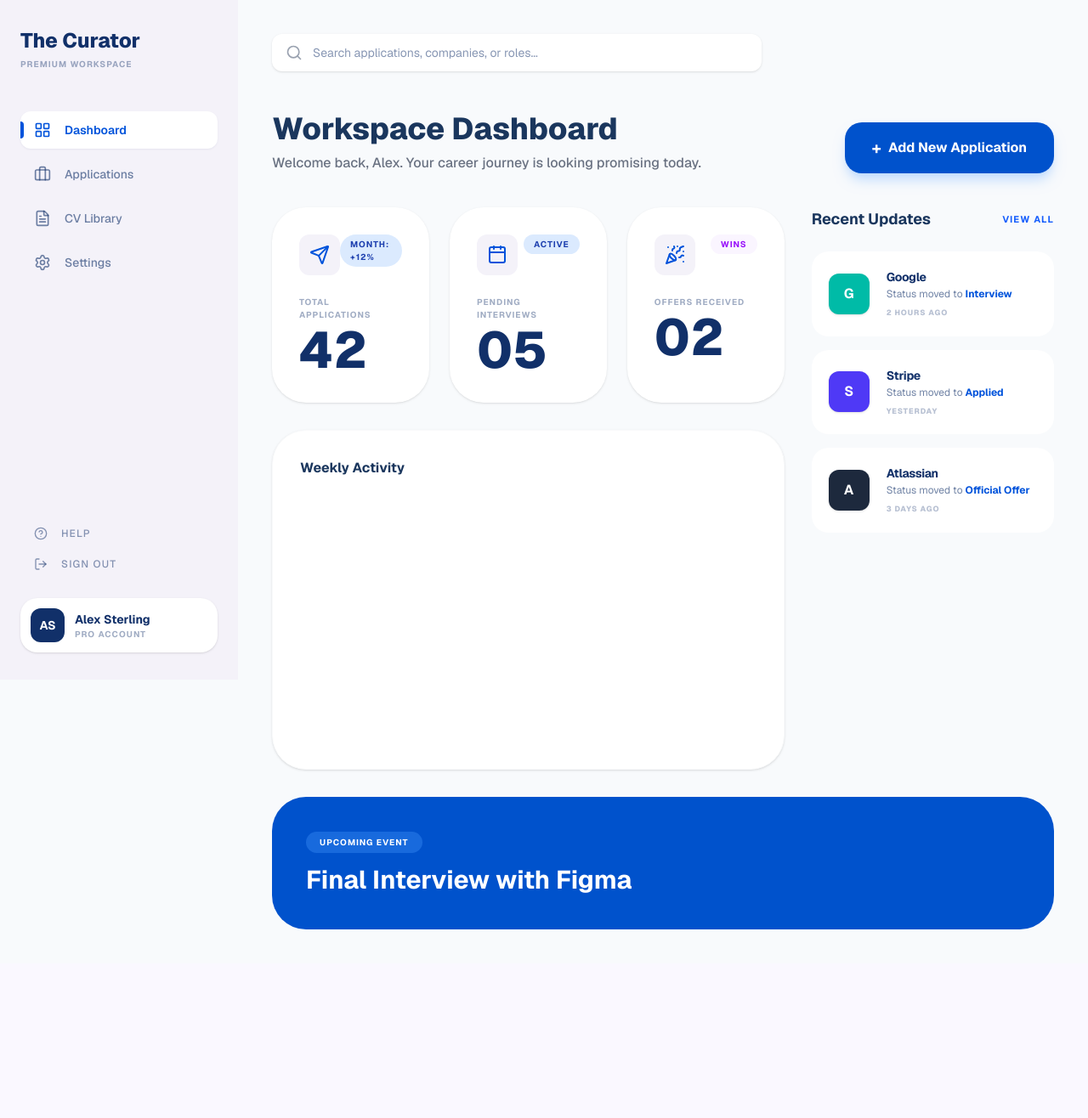
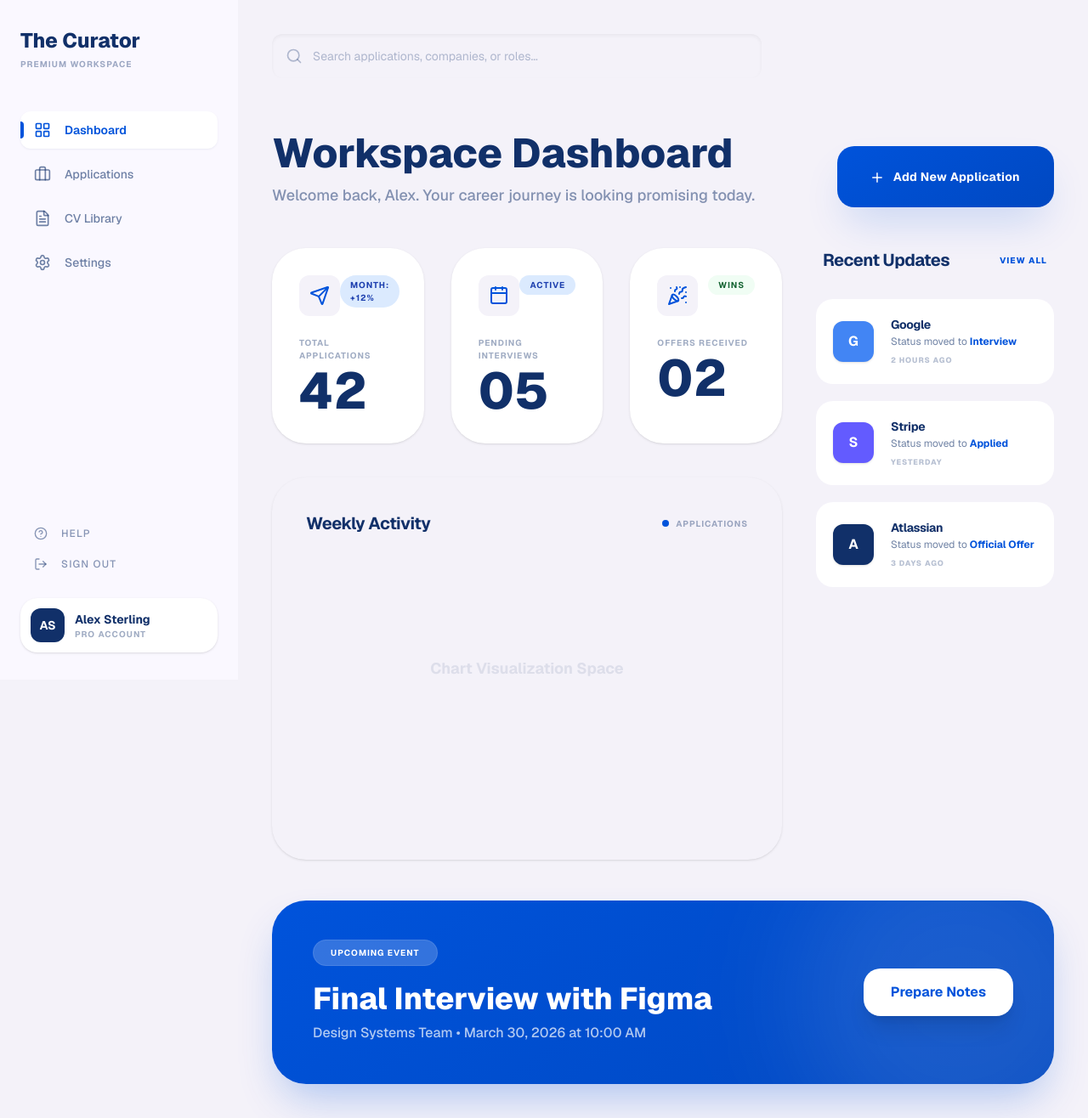
Before and after one commit to angelporlan/careerply, a Next.js app: page /dashboard in a window 1280 px wide. Shown: the whole page at 85% size. Before the commit the page ends 1134 px from the top, so only its background shows below. Built offline with nearby package versions, Linux system fonts and the light colour scheme.

Commit message:
Refactor Dashboard layout and Sidebar styles for consistency

```diff
--- a/app/dashboard/layout.tsx
+++ b/app/dashboard/layout.tsx
@@ -6,7 +6,7 @@ export default function DashboardLayout({
   children: React.ReactNode;
 }) {
   return (
-    <div className="flex min-h-screen bg-[#f8fafc]">
+    <div className="flex min-h-screen bg-surface-container-low">
       {/* Sidebar fijo */}
       <Sidebar />
 
--- a/app/dashboard/page.tsx
+++ b/app/dashboard/page.tsx
@@ -4,64 +4,116 @@ import RecentUpdateItem from "@/components/dashboard/RecentUpdateItem";
 
 export default function DashboardPage() {
   return (
-    <div className="p-10 max-w-[1400px] mx-auto">
-      {/* 1. Buscador Superior */}
-      <div className="relative mb-12 max-w-xl">
-        <Search className="absolute left-4 top-1/2 -translate-y-1/2 text-gray-400 w-5 h-5" />
+    /* Surface: fondo base de la app */
+    <div className="p-10 max-w-[1440px] mx-auto bg-surface-container-low min-h-screen">
+
+      {/* 1. Buscador Superior (Estilo sunken/hundido) */}
+      <div className="relative mb-16 max-w-xl group">
+        <Search className="absolute left-4 top-1/2 -translate-y-1/2 text-on-surface/30 w-5 h-5 transition-colors group-focus-within:text-primary" />
         <input
           type="text"
           placeholder="Search applications, companies, or roles..."
-          className="w-full pl-12 pr-4 py-3 rounded-xl bg-white border-none shadow-sm text-sm focus:ring-2 focus:ring-blue-500 outline-none"
+          className="w-full pl-12 pr-4 py-4 rounded-xl bg-surface-container-low border-none text-sm text-on-surface placeholder:text-on-surface/30 focus:ring-4 focus:ring-primary/10 outline-none transition-all shadow-inner"
         />
       </div>
 
-      {/* 2. Header */}
-      <div className="flex justify-between items-end mb-10">
+      {/* 2. Header (Embrace Asymmetry) */}
+      <div className="flex justify-between items-end mb-12">
         <div>
-          <h1 className="text-4xl font-extrabold text-[#1a365d] mb-2">Workspace Dashboard</h1>
-          <p className="text-gray-500 font-medium">Welcome back, Alex. Your career journey is looking promising today.</p>
+          {/* Display-LG con tracking tightest */}
+          <h1 className="text-5xl font-extrabold text-on-surface tracking-tightest mb-3">
+            Workspace Dashboard
+          </h1>
+          <p className="text-on-surface/50 font-medium text-lg">
+            Welcome back, Alex. Your career journey is looking promising today.
+          </p>
         </div>
-        <button className="bg-[#0052cc] hover:bg-blue-700 text-white px-8 py-4 rounded-2xl font-bold flex items-center gap-2 transition-all shadow-lg shadow-blue-200">
-          <span className="text-xl">+</span> Add New Application
+
+        {/* Botón con Signature Texture (Gradient + Shadow) */}
+        <button className="bg-primary-gradient hover:brightness-110 text-white px-10 py-5 rounded-2xl font-bold flex items-center gap-3 transition-all shadow-2xl shadow-primary/20 active:scale-95">
+          <span className="text-2xl font-light">+</span>
+          <span className="text-sm tracking-wide">Add New Application</span>
         </button>
       </div>
 
-      <div className="grid grid-cols-12 gap-8">
-        {/* LADO IZQUIERDO (Estadísticas y Gráfico) */}
-        <div className="col-span-8 space-y-8">
-          <div className="grid grid-cols-3 gap-6">
-            <StatCard icon={Send} label="Total Applications" value="42" badgeText="MONTH: +12%" />
-            <StatCard icon={Calendar} label="Pending Interviews" value="05" badgeText="ACTIVE" />
-            <StatCard icon={PartyPopper} label="Offers Received" value="02" badgeText="WINS" badgeColor="bg-purple-50 text-purple-600" />
+      <div className="grid grid-cols-12 gap-10">
+
+        {/* LADO IZQUIERDO: Estadísticas y Actividad */}
+        <div className="col-span-8 space-y-10">
+          <div className="grid grid-cols-3 gap-8">
+            <StatCard
+              icon={Send}
+              label="Total Applications"
+              value="42"
+              badgeText="MONTH: +12%"
+            />
+            <StatCard
+              icon={Calendar}
+              label="Pending Interviews"
+              value="05"
+              badgeText="ACTIVE"
+            />
+            <StatCard
+              icon={PartyPopper}
+              label="Offers Received"
+              value="02"
+              badgeText="WINS"
+              badgeColor="bg-status-offer-bg text-status-offer-text"
+            />
           </div>
 
-          {/* Aquí iría el ActivityChart (puedes poner un div temporal) */}
-          <div className="bg-white rounded-[2.5rem] p-8 h-[400px] shadow-sm border border-gray-50">
-             <h3 className="font-bold text-[#1a365d]">Weekly Activity</h3>
-             {/* Espacio para el gráfico */}
+          {/* Activity Chart Container (Surface Container Low) */}
+          <div className="bg-surface-container-low rounded-4xl p-10 h-[450px] relative overflow-hidden shadow-sm">
+             <div className="flex justify-between items-center mb-8">
+                <h3 className="font-bold text-on-surface text-xl tracking-tight">Weekly Activity</h3>
+                <div className="flex gap-4 items-center">
+                   <div className="flex items-center gap-2">
+                      <div className="w-2 h-2 rounded-full bg-primary"></div>
+                      <span className="text-[10px] font-bold text-on-surface/40 uppercase tracking-widest">Applications</span>
+                   </div>
+                </div>
+             </div>
+             {/* Aquí inyectaremos el gráfico de Recharts pronto */}
+             <div className="absolute inset-0 flex items-center justify-center text-on-surface/10 font-bold text-lg">
+                Chart Visualization Space
+             </div>
           </div>
         </div>
 
-        {/* LADO DERECHO (Recent Updates) */}
-        <div className="col-span-4 space-y-6">
-          <div className="flex justify-between items-center">
-            <h3 className="text-lg font-bold text-[#1a365d]">Recent Updates</h3>
-            <button className="text-[11px] font-bold text-blue-600 tracking-widest uppercase">View All</button>
+        {/* LADO DERECHO: Recent Updates */}
+        <div className="col-span-4 space-y-8">
+          <div className="flex justify-between items-center px-2">
+            <h3 className="text-xl font-bold text-on-surface tracking-tight">Recent Updates</h3>
+            <button className="text-[10px] font-extrabold text-primary tracking-widest uppercase hover:underline underline-offset-4">
+               View All
+            </button>
           </div>
 
-          <div className="space-y-4">
-            <RecentUpdateItem company="Google" status="Interview" time="2 hours ago" iconBg="bg-teal-500" />
-            <RecentUpdateItem company="Stripe" status="Applied" time="Yesterday" iconBg="bg-indigo-600" />
-            <RecentUpdateItem company="Atlassian" status="Official Offer" time="3 days ago" iconBg="bg-slate-800" />
+          <div className="space-y-5">
+            <RecentUpdateItem company="Google" status="Interview" time="2 hours ago" iconBg="bg-[#4285F4]" />
+            <RecentUpdateItem company="Stripe" status="Applied" time="Yesterday" iconBg="bg-[#635BFF]" />
+            <RecentUpdateItem company="Atlassian" status="Official Offer" time="3 days ago" iconBg="bg-on-surface" />
           </div>
         </div>
       </div>
 
-      {/* 4. Banner Inferior */}
-      <div className="mt-8 bg-[#0052cc] rounded-[2.5rem] p-10 text-white relative overflow-hidden">
-         <span className="bg-blue-400/30 text-[10px] font-bold px-4 py-1.5 rounded-full tracking-widest uppercase">Upcoming Event</span>
-         <h2 className="text-3xl font-bold mt-4">Final Interview with Figma</h2>
-         {/* ... más detalles del evento */}
+      {/* 4. Upcoming Event Banner (The Glass & Gradient Rule) */}
+      <div className="mt-12 bg-primary-gradient rounded-4xl p-12 text-white relative overflow-hidden shadow-2xl shadow-primary/30">
+         {/* Decoración abstracta de fondo */}
+         <div className="absolute top-0 right-0 w-96 h-96 bg-white/10 rounded-full -mr-20 -mt-20 blur-3xl"></div>
+
+         <div className="relative z-10 flex justify-between items-center">
+            <div>
+               <span className="bg-white/20 backdrop-blur-md text-[10px] font-bold px-5 py-2 rounded-full tracking-widest uppercase border border-white/10">
+                  Upcoming Event
+               </span>
+               <h2 className="text-4xl font-extrabold mt-6 tracking-tightest">Final Interview with Figma</h2>
+               <p className="text-white/70 mt-2 font-medium">Design Systems Team • March 30, 2026 at 10:00 AM</p>
+            </div>
+            <button className="bg-white text-primary px-8 py-4 rounded-2xl font-bold hover:bg-surface transition-colors shadow-xl">
+               Prepare Notes
+            </button>
+         </div>
       </div>
     </div>
   );
--- a/components/Sidebar.tsx
+++ b/components/Sidebar.tsx
@@ -10,7 +10,7 @@ import {
 
 export default function Sidebar() {
   return (
-    <aside className="w-[280px] h-screen flex flex-col bg-surface-container-low px-6 py-8 sticky top-0 border-none">
+    <aside className="w-[280px] h-screen flex flex-col bg-surface px-6 py-8 sticky top-0 border-none">
 
       {/* Header / Logo - Siguiendo "Editorial Authority" */}
       <div className="mb-12">
```
